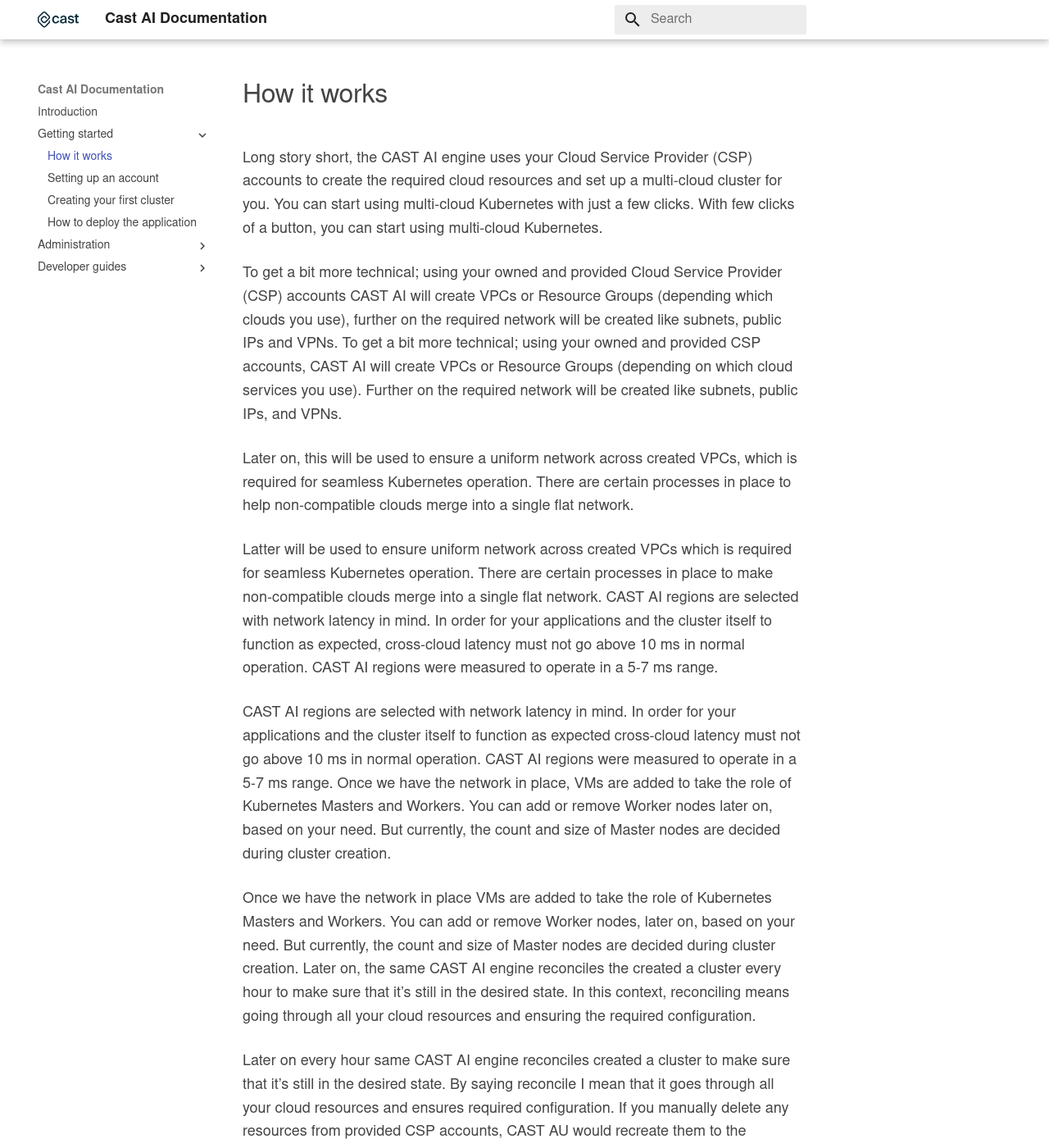
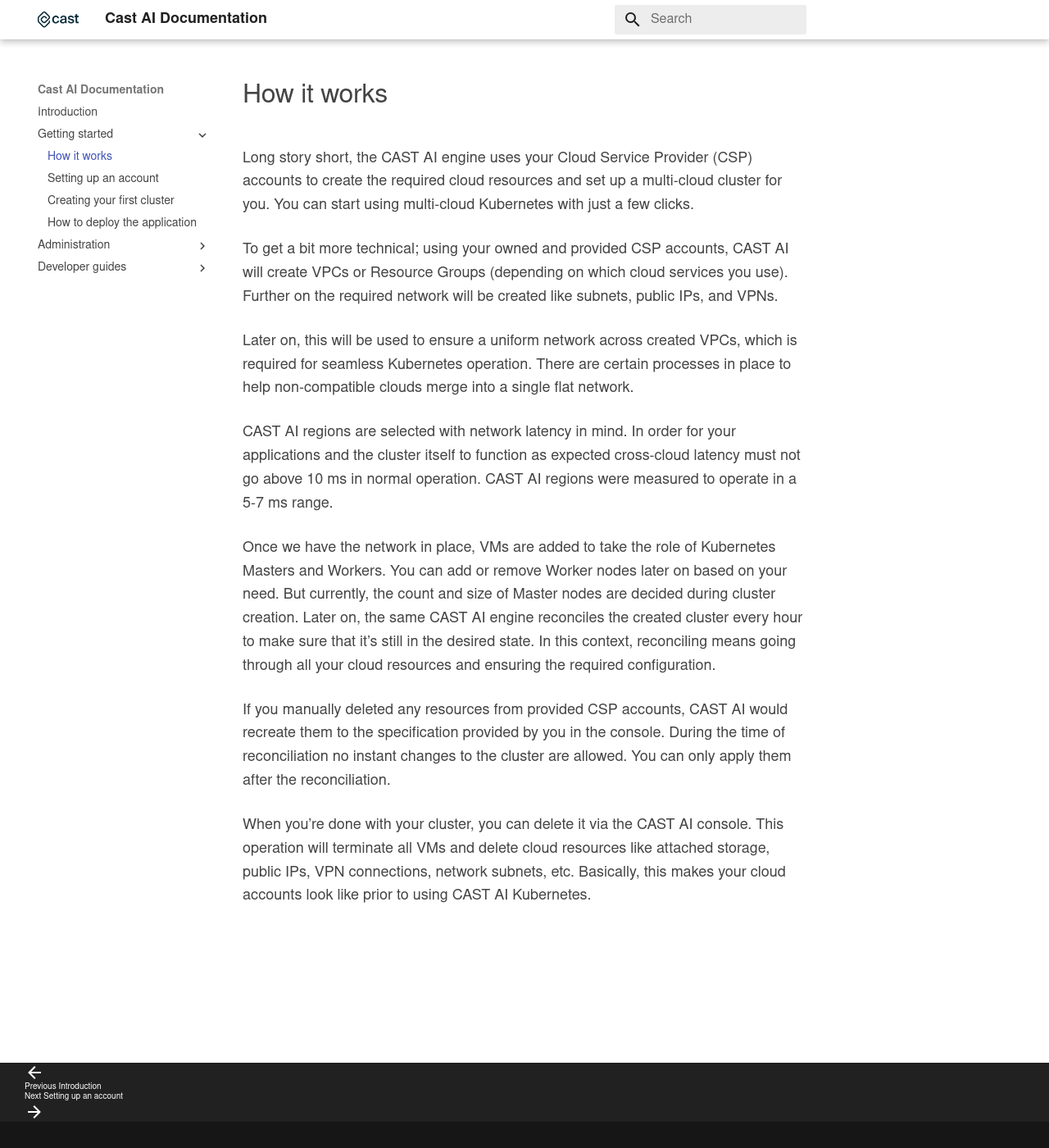
Before and after one commit to castai/docs, an MkDocs documentation site: the page built from docs/getting-started/how-it-works.md, in a window 1280 px wide and 1400 px high. Shown: the whole window at 82% size. Built offline with MkDocs 1.6.1 and Material for MkDocs 9.7.7, drawn with Linux system fonts in a browser that asks for light colours; some web fonts are replaced; some of the changed text lies outside the part shown.

Commit message:
Fixing duplicates in how it works section

```diff
--- a/docs/getting-started/how-it-works.md
+++ b/docs/getting-started/how-it-works.md
@@ -2,48 +2,28 @@
 
 Long story short, the CAST AI engine uses your Cloud Service Provider (CSP) accounts to create the required cloud
 resources and set up a multi-cloud cluster for you. You can start using multi-cloud Kubernetes with just a few clicks.
-With few clicks of a button, you can start using multi-cloud Kubernetes.
 
-To get a bit more technical; using your owned and provided Cloud Service Provider (CSP) accounts CAST AI will create
-VPCs or Resource Groups (depending which clouds you use), further on the required network will be created like subnets,
-public IPs and VPNs.  To get a bit more technical; using your owned and provided CSP accounts, CAST AI will create VPCs
+To get a bit more technical; using your owned and provided CSP accounts, CAST AI will create VPCs
 or Resource Groups (depending on which cloud services you use). Further on the required network will be created like
 subnets, public IPs, and VPNs.
 
 Later on, this will be used to ensure a uniform network across created VPCs, which is required for seamless Kubernetes
 operation. There are certain processes in place to help non-compatible clouds merge into a single flat network.
 
-Latter will be used to ensure uniform network across created VPCs which is required for seamless Kubernetes operation.
-There are certain processes in place to make non-compatible clouds merge into a single flat network. CAST AI regions
-are selected with network latency in mind. In order for your applications and the cluster itself to function as
-expected, cross-cloud latency must not go above 10 ms in normal operation. CAST AI regions were measured to operate in a
-5-7 ms range.
-
 CAST AI regions are selected with network latency in mind. In order for your applications and the cluster itself to
 function as expected cross-cloud latency must not go above 10 ms in normal operation. CAST AI regions were measured to
-operate in a 5-7 ms range. Once we have the network in place, VMs are added to take the role of Kubernetes Masters and
-Workers. You can add or remove Worker nodes later on, based on your need. But currently, the count and size of Master
-nodes are decided during cluster creation.
+operate in a 5-7 ms range.
 
-Once we have the network in place VMs are added to take the role of Kubernetes Masters and Workers. You can add or
-remove Worker nodes, later on, based on your need. But currently, the count and size of Master nodes are decided during
-cluster creation. Later on, the same CAST AI engine reconciles the created a cluster every hour to make sure that it’s
+Once we have the network in place, VMs are added to take the role of Kubernetes Masters and Workers. You can add or
+remove Worker nodes later on based on your need. But currently, the count and size of Master nodes are decided during
+cluster creation. Later on, the same CAST AI engine reconciles the created cluster every hour to make sure that it’s
 still in the desired state. In this context, reconciling means going through all your cloud resources and ensuring the
 required configuration.
 
-Later on every hour same CAST AI engine reconciles created a cluster to make sure that it’s still in the desired state.
-By saying reconcile I mean that it goes through all your cloud resources and ensures required configuration. If you
-manually delete any resources from provided CSP accounts, CAST AU would recreate them to the specification provided by
-you in the console. During the time of reconciliation, no instant changes to the cluster are allowed. You can only apply
-them after the reconciliation.
+If you manually deleted any resources from provided CSP accounts, CAST AI would recreate them to the specification
+provided by you in the console. During the time of reconciliation no instant changes to the cluster are allowed. You
+can only apply them after the reconciliation.
 
-if you would manually delete any resources from provided CSP accounts we would recreate them to the specification
-provided by you in CAST AI console. During the time of reconciliation, no instant changes to the cluster will be
-allowed. They can be applied after the reconciliation. When you’re done with your cluster, you can delete it via the
-CAST AI console. This operation will terminate all VMs and delete cloud resources like attached storage, public IPs, VPN
-connections, network subnets, etc. Basically, this makes your cloud accounts look like prior to using
-CAST AI Kubernetes.
-
-When you’re done with your cluster, you can delete it via the CAST AI console. This operation will terminate all VMs and
-delete cloud resources like attached storage, public IPs, VPN connections, network subnets, etc. Basically, this makes
-your cloud accounts look like prior to using CAST AI Kubernetes.
+When you’re done with your cluster, you can delete it via the CAST AI console. This operation will terminate all VMs
+and delete cloud resources like attached storage, public IPs, VPN connections, network subnets, etc. Basically, this
+makes your cloud accounts look like prior to using CAST AI Kubernetes.
```
